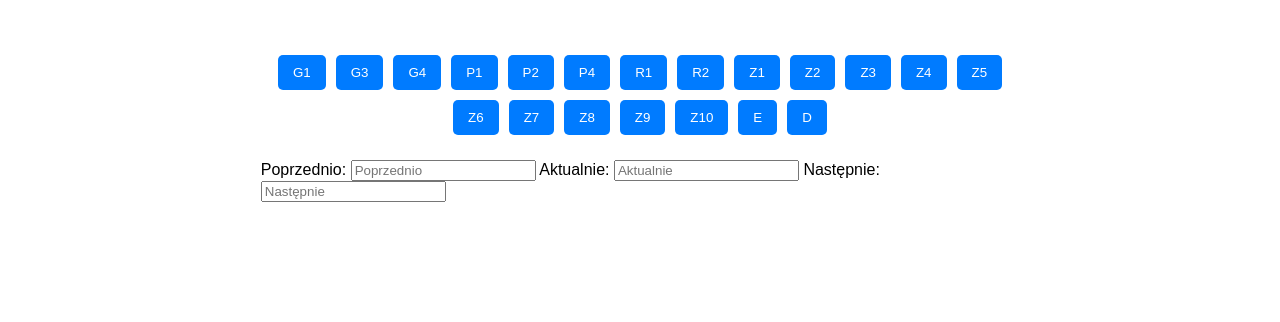
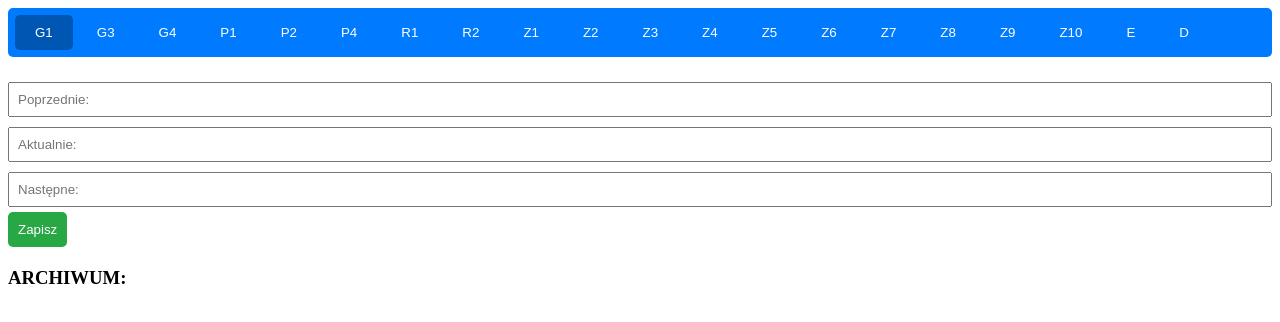
Before and after one commit to Glebissimo/WhatsNow, a plain HTML site: page index.html in a window 1280 px wide. Both pictures are taken after a click on the button "G1". Drawn offline with Linux system fonts and the light colour scheme.

Commit message:
index.html

```diff
--- a/index.html
+++ b/index.html
@@ -3,265 +3,201 @@
 <head>
     <meta charset="UTF-8">
     <meta name="viewport" content="width=device-width, initial-scale=1.0">
-    <title>Aplikacja Zakładek</title>
+    <title>Tracking App</title>
     <style>
-        body {
-            font-family: Arial, sans-serif;
-        }
-        .container {
-            width: 60%;
-            margin: 50px auto;
-            text-align: center;
-        }
+        /* Stylizacja dla zakładek */
         .tabs {
             display: flex;
             flex-wrap: wrap;
-            justify-content: center;
-            margin-bottom: 20px;
-        }
-        .tab-button {
             background-color: #007bff;
-            border: none;
-            color: white;
-            padding: 10px 15px;
-            cursor: pointer;
-            margin: 5px;
+            padding: 5px;
             border-radius: 5px;
         }
-        .tab-button:hover {
+        .tabs button {
+            background-color: #007bff;
+            color: white;
+            padding: 10px 20px;
+            border: none;
+            border-radius: 5px;
+            cursor: pointer;
+            margin: 2px;
+        }
+        .tabs button.active {
             background-color: #0056b3;
         }
         .tab-content {
             display: none;
-            text-align: left;
+            margin-top: 20px;
         }
         .tab-content.active {
             display: block;
         }
-        .tab-pane input {
+        /* Stylizacja dla formularza */
+        .form-container {
+            margin-bottom: 20px;
+        }
+        .form-container input {
+            margin: 5px 0;
+            padding: 8px;
             width: 100%;
+            box-sizing: border-box;
+        }
+        .form-container button {
             padding: 10px;
-            margin: 5px 0;
-            border: 1px solid #ccc;
+            background-color: #28a745;
+            color: white;
+            border: none;
             border-radius: 5px;
+            cursor: pointer;
+        }
+        .archive {
+            margin-top: 20px;
+        }
+        .archive h3 {
+            margin-bottom: 10px;
+        }
+        .archive-item {
+            border-top: 1px solid #ddd;
+            padding: 10px 0;
         }
     </style>
 </head>
 <body>
-    <div class="container">
-        <div class="tabs">
-            <button class="tab-button" onclick="openTab('G1')">G1</button>
-            <button class="tab-button" onclick="openTab('G3')">G3</button>
-            <button class="tab-button" onclick="openTab('G4')">G4</button>
-            <button class="tab-button" onclick="openTab('P1')">P1</button>
-            <button class="tab-button" onclick="openTab('P2')">P2</button>
-            <button class="tab-button" onclick="openTab('P4')">P4</button>
-            <button class="tab-button" onclick="openTab('R1')">R1</button>
-            <button class="tab-button" onclick="openTab('R2')">R2</button>
-            <button class="tab-button" onclick="openTab('Z1')">Z1</button>
-            <button class="tab-button" onclick="openTab('Z2')">Z2</button>
-            <button class="tab-button" onclick="openTab('Z3')">Z3</button>
-            <button class="tab-button" onclick="openTab('Z4')">Z4</button>
-            <button class="tab-button" onclick="openTab('Z5')">Z5</button>
-            <button class="tab-button" onclick="openTab('Z6')">Z6</button>
-            <button class="tab-button" onclick="openTab('Z7')">Z7</button>
-            <button class="tab-button" onclick="openTab('Z8')">Z8</button>
-            <button class="tab-button" onclick="openTab('Z9')">Z9</button>
-            <button class="tab-button" onclick="openTab('Z10')">Z10</button>
-            <button class="tab-button" onclick="openTab('E')">E</button>
-            <button class="tab-button" onclick="openTab('D')">D</button>
+
+    <!-- Zakładki -->
+    <div class="tabs">
+        <button class="tablink" onclick="openTab(event, 'G1')">G1</button>
+        <button class="tablink" onclick="openTab(event, 'G3')">G3</button>
+        <button class="tablink" onclick="openTab(event, 'G4')">G4</button>
+        <button class="tablink" onclick="openTab(event, 'P1')">P1</button>
+        <button class="tablink" onclick="openTab(event, 'P2')">P2</button>
+        <button class="tablink" onclick="openTab(event, 'P4')">P4</button>
+        <button class="tablink" onclick="openTab(event, 'R1')">R1</button>
+        <button class="tablink" onclick="openTab(event, 'R2')">R2</button>
+        <button class="tablink" onclick="openTab(event, 'Z1')">Z1</button>
+        <button class="tablink" onclick="openTab(event, 'Z2')">Z2</button>
+        <button class="tablink" onclick="openTab(event, 'Z3')">Z3</button>
+        <button class="tablink" onclick="openTab(event, 'Z4')">Z4</button>
+        <button class="tablink" onclick="openTab(event, 'Z5')">Z5</button>
+        <button class="tablink" onclick="openTab(event, 'Z6')">Z6</button>
+        <button class="tablink" onclick="openTab(event, 'Z7')">Z7</button>
+        <button class="tablink" onclick="openTab(event, 'Z8')">Z8</button>
+        <button class="tablink" onclick="openTab(event, 'Z9')">Z9</button>
+        <button class="tablink" onclick="openTab(event, 'Z10')">Z10</button>
+        <button class="tablink" onclick="openTab(event, 'E')">E</button>
+        <button class="tablink" onclick="openTab(event, 'D')">D</button>
+    </div>
+
+    <!-- Formularze i archiwa dla każdej zakładki -->
+    <div id="G1" class="tab-content">
+        <div class="form-container">
+            <input type="text" id="previousG1" placeholder="Poprzednie:">
+            <input type="text" id="currentG1" placeholder="Aktualnie:">
+            <input type="text" id="nextG1" placeholder="Następne:">
+            <button onclick="saveData('G1')">Zapisz</button>
         </div>
-
-        <div class="tab-content" id="G1">
-            <label for="G1-prev">Poprzednio:</label>
-            <input type="text" id="G1-prev" placeholder="Poprzednio">
-            <label for="G1-current">Aktualnie:</label>
-            <input type="text" id="G1-current" placeholder="Aktualnie">
-            <label for="G1-next">Następnie:</label>
-            <input type="text" id="G1-next" placeholder="Następnie">
-        </div>
-
-        <div class="tab-content" id="G3">
-            <label for="G3-prev">Poprzednio:</label>
-            <input type="text" id="G3-prev" placeholder="Poprzednio">
-            <label for="G3-current">Aktualnie:</label>
-            <input type="text" id="G3-current" placeholder="Aktualnie">
-            <label for="G3-next">Następnie:</label>
-            <input type="text" id="G3-next" placeholder="Następnie">
-        </div>
-
-        <div class="tab-content" id="G4">
-            <label for="G4-prev">Poprzednio:</label>
-            <input type="text" id="G4-prev" placeholder="Poprzednio">
-            <label for="G4-current">Aktualnie:</label>
-            <input type="text" id="G4-current" placeholder="Aktualnie">
-            <label for="G4-next">Następnie:</label>
-            <input type="text" id="G4-next" placeholder="Następnie">
-        </div>
-
-        <div class="tab-content" id="P1">
-            <label for="P1-prev">Poprzednio:</label>
-            <input type="text" id="P1-prev" placeholder="Poprzednio">
-            <label for="P1-current">Aktualnie:</label>
-            <input type="text" id="P1-current" placeholder="Aktualnie">
-            <label for="P1-next">Następnie:</label>
-            <input type="text" id="P1-next" placeholder="Następnie">
-        </div>
-
-        <div class="tab-content" id="P2">
-            <label for="P2-prev">Poprzednio:</label>
-            <input type="text" id="P2-prev" placeholder="Poprzednio">
-            <label for="P2-current">Aktualnie:</label>
-            <input type="text" id="P2-current" placeholder="Aktualnie">
-            <label for="P2-next">Następnie:</label>
-            <input type="text" id="P2-next" placeholder="Następnie">
-        </div>
-
-        <div class="tab-content" id="P4">
-            <label for="P4-prev">Poprzednio:</label>
-            <input type="text" id="P4-prev" placeholder="Poprzednio">
-            <label for="P4-current">Aktualnie:</label>
-            <input type="text" id="P4-current" placeholder="Aktualnie">
-            <label for="P4-next">Następnie:</label>
-            <input type="text" id="P4-next" placeholder="Następnie">
-        </div>
-
-        <div class="tab-content" id="R1">
-            <label for="R1-prev">Poprzednio:</label>
-            <input type="text" id="R1-prev" placeholder="Poprzednio">
-            <label for="R1-current">Aktualnie:</label>
-            <input type="text" id="R1-current" placeholder="Aktualnie">
-            <label for="R1-next">Następnie:</label>
-            <input type="text" id="R1-next" placeholder="Następnie">
-        </div>
-
-        <div class="tab-content" id="R2">
-            <label for="R2-prev">Poprzednio:</label>
-            <input type="text" id="R2-prev" placeholder="Poprzednio">
-            <label for="R2-current">Aktualnie:</label>
-            <input type="text" id="R2-current" placeholder="Aktualnie">
-            <label for="R2-next">Następnie:</label>
-            <input type="text" id="R2-next" placeholder="Następnie">
-        </div>
-
-        <div class="tab-content" id="Z1">
-            <label for="Z1-prev">Poprzednio:</label>
-            <input type="text" id="Z1-prev" placeholder="Poprzednio">
-            <label for="Z1-current">Aktualnie:</label>
-            <input type="text" id="Z1-current" placeholder="Aktualnie">
-            <label for="Z1-next">Następnie:</label>
-            <input type="text" id="Z1-next" placeholder="Następnie">
-        </div>
-
-        <div class="tab-content" id="Z2">
-            <label for="Z2-prev">Poprzednio:</label>
-            <input type="text" id="Z2-prev" placeholder="Poprzednio">
-            <label for="Z2-current">Aktualnie:</label>
-            <input type="text" id="Z2-current" placeholder="Aktualnie">
-            <label for="Z2-next">Następnie:</label>
-            <input type="text" id="Z2-next" placeholder="Następnie">
-        </div>
-
-        <div class="tab-content" id="Z3">
-            <label for="Z3-prev">Poprzednio:</label>
-            <input type="text" id="Z3-prev" placeholder="Poprzednio">
-            <label for="Z3-current">Aktualnie:</label>
-            <input type="text" id="Z3-current" placeholder="Aktualnie">
-            <label for="Z3-next">Następnie:</label>
-            <input type="text" id="Z3-next" placeholder="Następnie">
-        </div>
-
-        <div class="tab-content" id="Z4">
-            <label for="Z4-prev">Poprzednio:</label>
-            <input type="text" id="Z4-prev" placeholder="Poprzednio">
-            <label for="Z4-current">Aktualnie:</label>
-            <input type="text" id="Z4-current" placeholder="Aktualnie">
-            <label for="Z4-next">Następnie:</label>
-            <input type="text" id="Z4-next" placeholder="Następnie">
-        </div>
-
-        <div class="tab-content" id="Z5">
-            <label for="Z5-prev">Poprzednio:</label>
-            <input type="text" id="Z5-prev" placeholder="Poprzednio">
-            <label for="Z5-current">Aktualnie:</label>
-            <input type="text" id="Z5-current" placeholder="Aktualnie">
-            <label for="Z5-next">Następnie:</label>
-            <input type="text" id="Z5-next" placeholder="Następnie">
-        </div>
-
-        <div class="tab-content" id="Z6">
-            <label for="Z6-prev">Poprzednio:</label>
-            <input type="text" id="Z6-prev" placeholder="Poprzednio">
-            <label for="Z6-current">Aktualnie:</label>
-            <input type="text" id="Z6-current" placeholder="Aktualnie">
-            <label for="Z6-next">Następnie:</label>
-            <input type="text" id="Z6-next" placeholder="Następnie">
-        </div>
-
-        <div class="tab-content" id="Z7">
-            <label for="Z7-prev">Poprzednio:</label>
-            <input type="text" id="Z7-prev" placeholder="Poprzednio">
-            <label for="Z7-current">Aktualnie:</label>
-            <input type="text" id="Z7-current" placeholder="Aktualnie">
-            <label for="Z7-next">Następnie:</label>
-            <input type="text" id="Z7-next" placeholder="Następnie">
-        </div>
-
-        <div class="tab-content" id="Z8">
-            <label for="Z8-prev">Poprzednio:</label>
-            <input type="text" id="Z8-prev" placeholder="Poprzednio">
-            <label for="Z8-current">Aktualnie:</label>
-            <input type="text" id="Z8-current" placeholder="Aktualnie">
-            <label for="Z8-next">Następnie:</label>
-            <input type="text" id="Z8-next" placeholder="Następnie">
-        </div>
-
-        <div class="tab-content" id="Z9">
-            <label for="Z9-prev">Poprzednio:</label>
-            <input type="text" id="Z9-prev" placeholder="Poprzednio">
-            <label for="Z9-current">Aktualnie:</label>
-            <input type="text" id="Z9-current" placeholder="Aktualnie">
-            <label for="Z9-next">Następnie:</label>
-            <input type="text" id="Z9-next" placeholder="Następnie">
-        </div>
-
-        <div class="tab-content" id="Z10">
-            <label for="Z10-prev">Poprzednio:</label>
-            <input type="text" id="Z10-prev" placeholder="Poprzednio">
-            <label for="Z10-current">Aktualnie:</label>
-            <input type="text" id="Z10-current" placeholder="Aktualnie">
-            <label for="Z10-next">Następnie:</label>
-            <input type="text" id="Z10-next" placeholder="Następnie">
-        </div>
-
-        <div class="tab-content" id="E">
-            <label for="E-prev">Poprzednio:</label>
-            <input type="text" id="E-prev" placeholder="Poprzednio">
-            <label for="E-current">Aktualnie:</label>
-            <input type="text" id="E-current" placeholder="Aktualnie">
-            <label for="E-next">Następnie:</label>
-            <input type="text" id="E-next" placeholder="Następnie">
-        </div>
-
-        <div class="tab-content" id="D">
-            <label for="D-prev">Poprzednio:</label>
-            <input type="text" id="D-prev" placeholder="Poprzednio">
-            <label for="D-current">Aktualnie:</label>
-            <input type="text" id="D-current" placeholder="Aktualnie">
-            <label for="D-next">Następnie:</label>
-            <input type="text" id="D-next" placeholder="Następnie">
+        <div class="archive">
+            <h3>ARCHIWUM:</h3>
+            <div id="archiveG1"></div>
         </div>
     </div>
 
+    <!-- Powtórz to samo dla pozostałych zakładek (G3, G4, P1, P2, P4, R1, R2, Z1, Z2, Z3, Z4, Z5, Z6, Z7, Z8, Z9, Z10, E, D) -->
+    <!-- Wystarczy zmienić wszystkie wystąpienia G1 na odpowiednie id zakładki (np. G3, P1, itd.) -->
+
+    <!-- Poniżej pełny kod dla jednej z zakładek, możesz powielić go dla każdej z pozostałych zakładek -->
+    <div id="G3" class="tab-content">
+        <div class="form-container">
+            <input type="text" id="previousG3" placeholder="Poprzednie:">
+            <input type="text" id="currentG3" placeholder="Aktualnie:">
+            <input type="text" id="nextG3" placeholder="Następne:">
+            <button onclick="saveData('G3')">Zapisz</button>
+        </div>
+        <div class="archive">
+            <h3>ARCHIWUM:</h3>
+            <div id="archiveG3"></div>
+        </div>
+    </div>
+
+    <!-- Powiel kod powyżej dla każdej z zakładek -->
+
     <script>
-        function openTab(tabId) {
-            var i, tabContent;
-            tabContent = document.getElementsByClassName("tab-content");
-            for (i = 0; i < tabContent.length; i++) {
-                tabContent[i].classList.remove("active");
+        function openTab(evt, tabName) {
+            var i, tabcontent, tablinks;
+            tabcontent = document.getElementsByClassName("tab-content");
+            for (i = 0; i < tabcontent.length; i++) {
+                tabcontent[i].classList.remove("active");
             }
-            document.getElementById(tabId).classList.add("active");
+            tablinks = document.getElementsByClassName("tablink");
+            for (i = 0; i < tablinks.length; i++) {
+                tablinks[i].classList.remove("active");
+            }
+            document.getElementById(tabName).classList.add("active");
+            evt.currentTarget.classList.add("active");
         }
+
+        function saveData(tab) {
+            // Pobierz wartości z formularza
+            var previous = document.getElementById('previous' + tab).value;
+            var current = document.getElementById('current' + tab).value;
+            var next = document.getElementById('next' + tab).value;
+
+            // Jeśli pole jest puste, pomiń zapis
+            if (!previous && !current && !next) {
+                alert("Wszystkie pola są puste. Wprowadź dane.");
+                return;
+            }
+
+            // Pobierz istniejące archiwum z localStorage
+            var archive = JSON.parse(localStorage.getItem('archive' + tab)) || [];
+
+            // Dodaj nowe dane na początek archiwum
+            archive.unshift({
+                previous: previous,
+                current: current,
+                next: next
+            });
+
+            // Zapisz zaktualizowane archiwum do localStorage
+            localStorage.setItem('archive' + tab, JSON.stringify(archive));
+
+            // Wyświetl zaktualizowane archiwum
+            displayArchive(tab);
+
+            // Wyczyść pola formularza
+            document.getElementById('previous' + tab).value = '';
+            document.getElementById('current' + tab).value = '';
+            document.getElementById('next' + tab).value = '';
+        }
+
+        function displayArchive(tab) {
+            var archiveDiv = document.getElementById('archive' + tab);
+            archiveDiv.innerHTML = '';
+
+            // Pobierz archiwum z localStorage
+            var archive = JSON.parse(localStorage.getItem('archive' + tab)) || [];
+
+            // Wyświetl dane z archiwum
+            archive.forEach(function(item) {
+                var div = document.createElement('div');
+                div.classList.add('archive-item');
+                div.innerHTML = `
+                    <p><strong>Poprzednie:</strong> ${item.previous}</p>
+                    <p><strong>Aktualnie:</strong> ${item.current}</p>
+                    <p><strong>Następne:</strong> ${item.next}</p>
+                `;
+                archiveDiv.appendChild(div);
+            });
+        }
+
+        // Wywołaj funkcję displayArchive dla każdej zakładki podczas ładowania strony
+        document.addEventListener('DOMContentLoaded', function() {
+            var tabs = ['G1', 'G3', 'G4', 'P1', 'P2', 'P4', 'R1', 'R2', 'Z1', 'Z2', 'Z3', 'Z4', 'Z5', 'Z6', 'Z7', 'Z8', 'Z9', 'Z10', 'E', 'D'];
+            tabs.forEach(function(tab) {
+                displayArchive(tab);
+            });
+        });
     </script>
+
 </body>
 </html>
```
